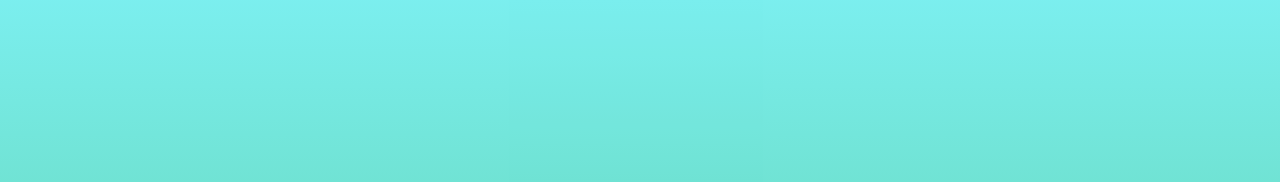
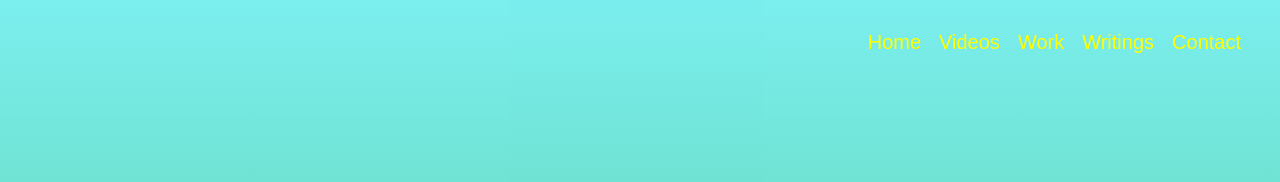
Before and after one commit to Ramalla26/personal-website-tim-lee, a plain HTML site: page index.html in a window 1280 px wide. Shown: the top 182 px of the page. Drawn offline with Linux system fonts and the light colour scheme.

Commit message:
Add files via upload

```diff
--- a/index.html
+++ b/index.html
@@ -6,6 +6,13 @@
 </head>
 
 <body>
+    <ul class="menu">
+        <li class="links">Home</li>
+        <li class="links">Videos</li>
+        <li class="links">Work</li>
+        <li class="links">Writings</li>
+        <li class="links">Contact</li>
+    </ul>
     <section id="welcome" class="parallax-container">
         <div class="parallax-inner">
             <img src="https://tse4.mm.bing.net/th?id=OIP.0-FwEkOXv4HjJd-wS6rAfgHaFj&pid=Api&P=0&w=241&h=182" class="profile">
--- a/style.css
+++ b/style.css
@@ -71,3 +71,28 @@ p {
     text-align: center;
     vertical-align: middle;
 }
+
+.menu {
+    list-style: none;
+    font-family: sans-serif;
+    position: absolute;
+    top: 10px;
+    right: 30px;
+    z-index: 10;
+    cursor: pointer;
+}
+
+.links {
+    float: left;
+    color: yellow;
+    padding-top: 5px;
+    padding-left: 9px;
+    padding-right: 9px;
+    padding-bottom: 5px;
+    font-family: fantasy;
+    font-size: 20px;
+}
+
+.links:hover {
+    background-color: orange;
+}
```
